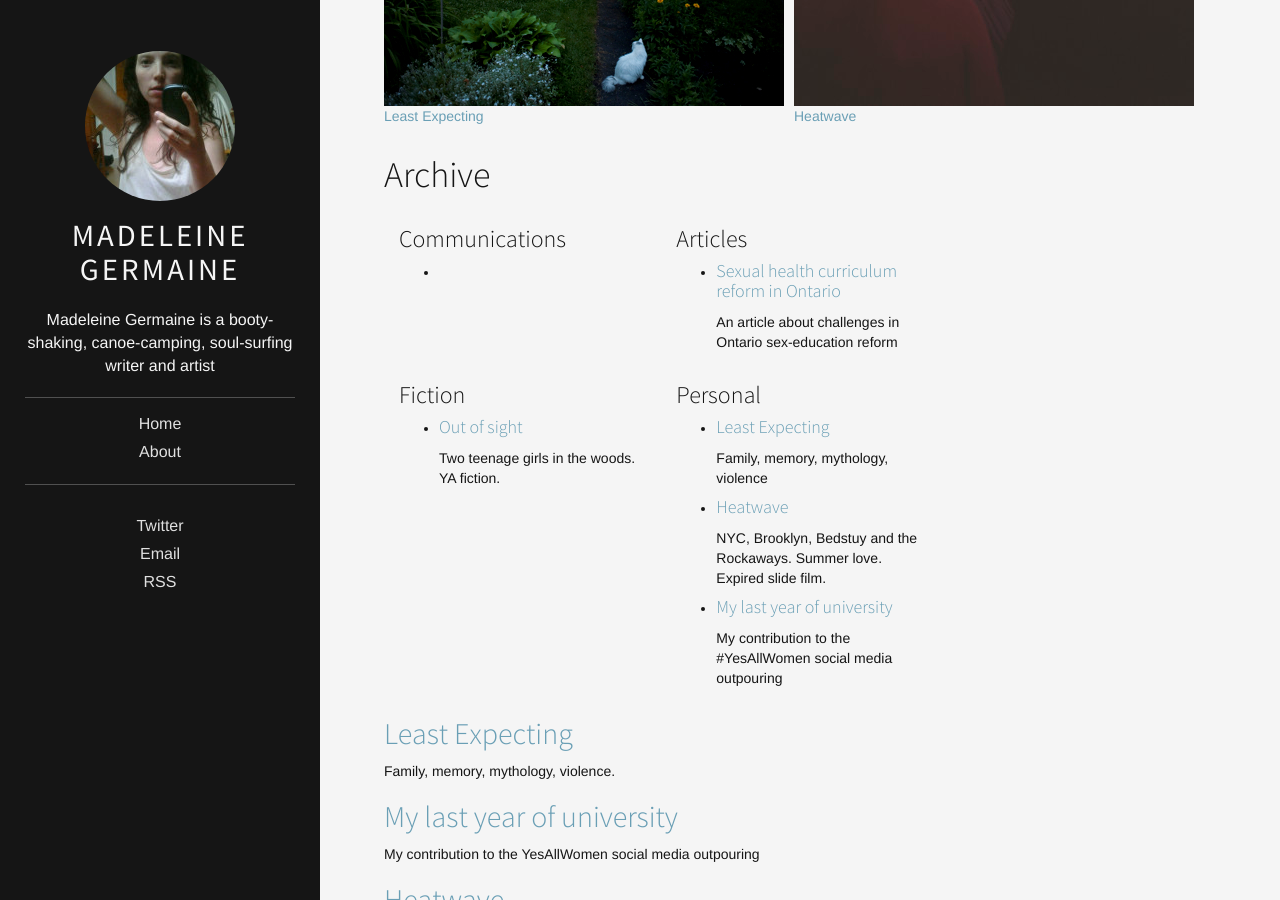
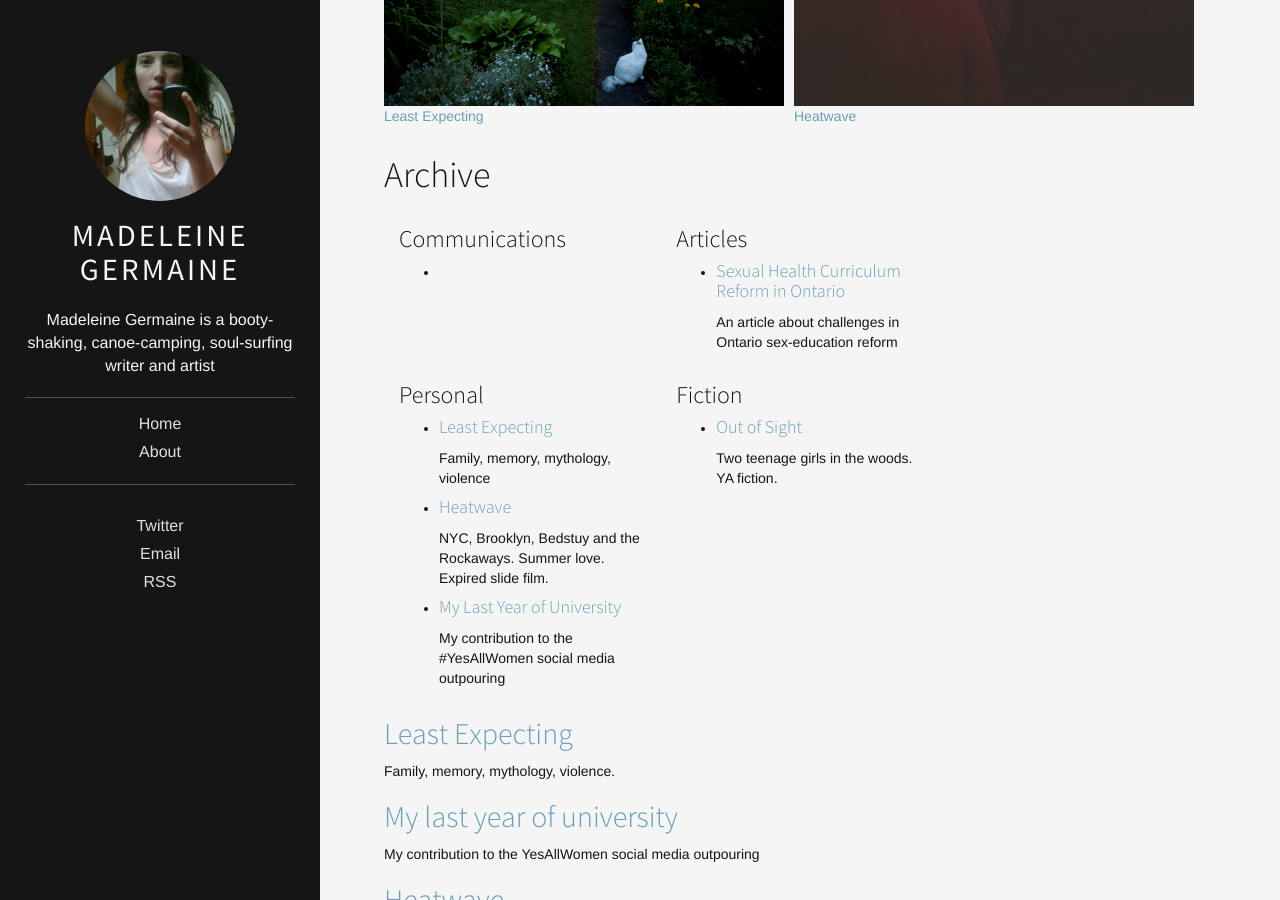
Before and after one commit to madeleinegermaine/madeleinegermaine, a Jekyll site: the page built from index.html, in a window 1280 px wide and 900 px high, scrolled down 286 px. Built offline with Jekyll 4.4.1, drawn with Linux system fonts in a browser that asks for light colours; the list of posts is cut into pages by our own code; some of the changed lines change nothing that is shown.

Commit message:
Update index.html

```diff
--- a/index.html
+++ b/index.html
@@ -40,21 +40,12 @@ tagline:
     <h3>Articles</h3>
     <ul>
       <li>
-        <h4><a href="https://madeleinegermaine.github.io/article/commission/2010/10/31/a-serious-rethink-ontario-sexual-health-education.html">Sexual health curriculum reform in Ontario</a></h4>
+        <h4><a href="https://madeleinegermaine.github.io/article/commission/2010/10/31/a-serious-rethink-ontario-sexual-health-education.html">Sexual Health Curriculum Reform in Ontario</a></h4>
         <p>An article about challenges in Ontario sex-education reform </p>
       </li>
     </ul>
   </div>
   <div class="clearfix"></div>
-  <div class="col-sm-4">
-    <h3>Fiction</h3>
-    <ul>
-      <li>
-        <h4><a href="https://madeleinegermaine.github.io/fiction/2011/11/04/out-of-sight.html">Out of sight</a></h4>
-        <p>Two teenage girls in the woods. YA fiction.</p>
-      </li>
-    </ul>
-  </div>
   <div class="col-sm-4">
     <h3>Personal</h3>
     <ul>
@@ -67,8 +58,17 @@ tagline:
         <p>NYC, Brooklyn, Bedstuy and the Rockaways. Summer love. Expired slide film.</p>
       </li>
       <li>
-        <h4><a href="https://madeleinegermaine.github.io/activism/personal/2014/06/04/last-year-of-university-yesallwomen.html">My last year of university</a></h4>
+        <h4><a href="https://madeleinegermaine.github.io/activism/personal/2014/06/04/last-year-of-university-yesallwomen.html">My Last Year of University</a></h4>
         <p>My contribution to the #YesAllWomen social media outpouring</p>
+      </li>
+    </ul>
+  </div>
+  <div class="col-sm-4">
+    <h3>Fiction</h3>
+    <ul>
+      <li>
+        <h4><a href="https://madeleinegermaine.github.io/fiction/2011/11/04/out-of-sight.html">Out of Sight</a></h4>
+        <p>Two teenage girls in the woods. YA fiction.</p>
       </li>
     </ul>
   </div>
```
